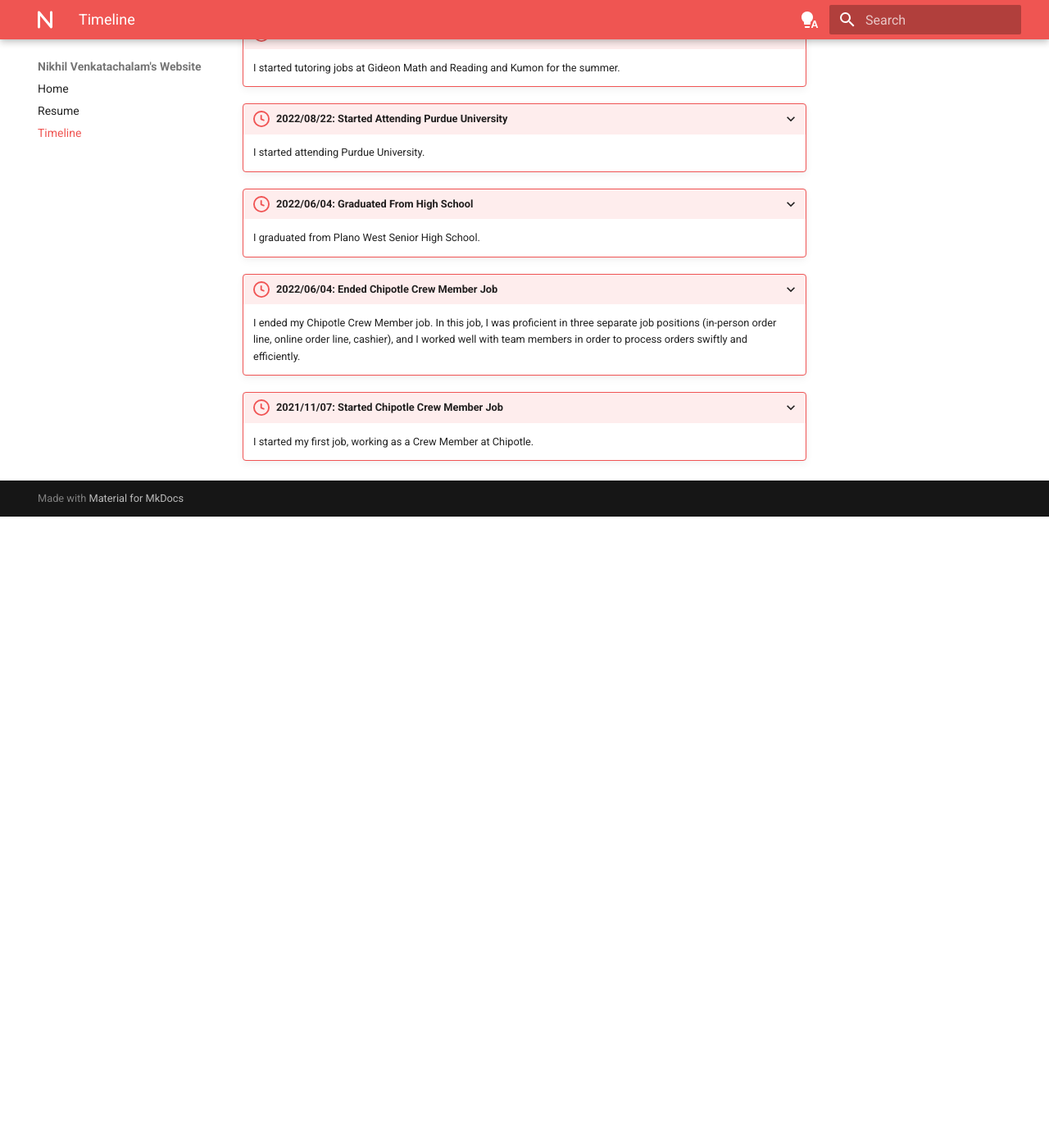
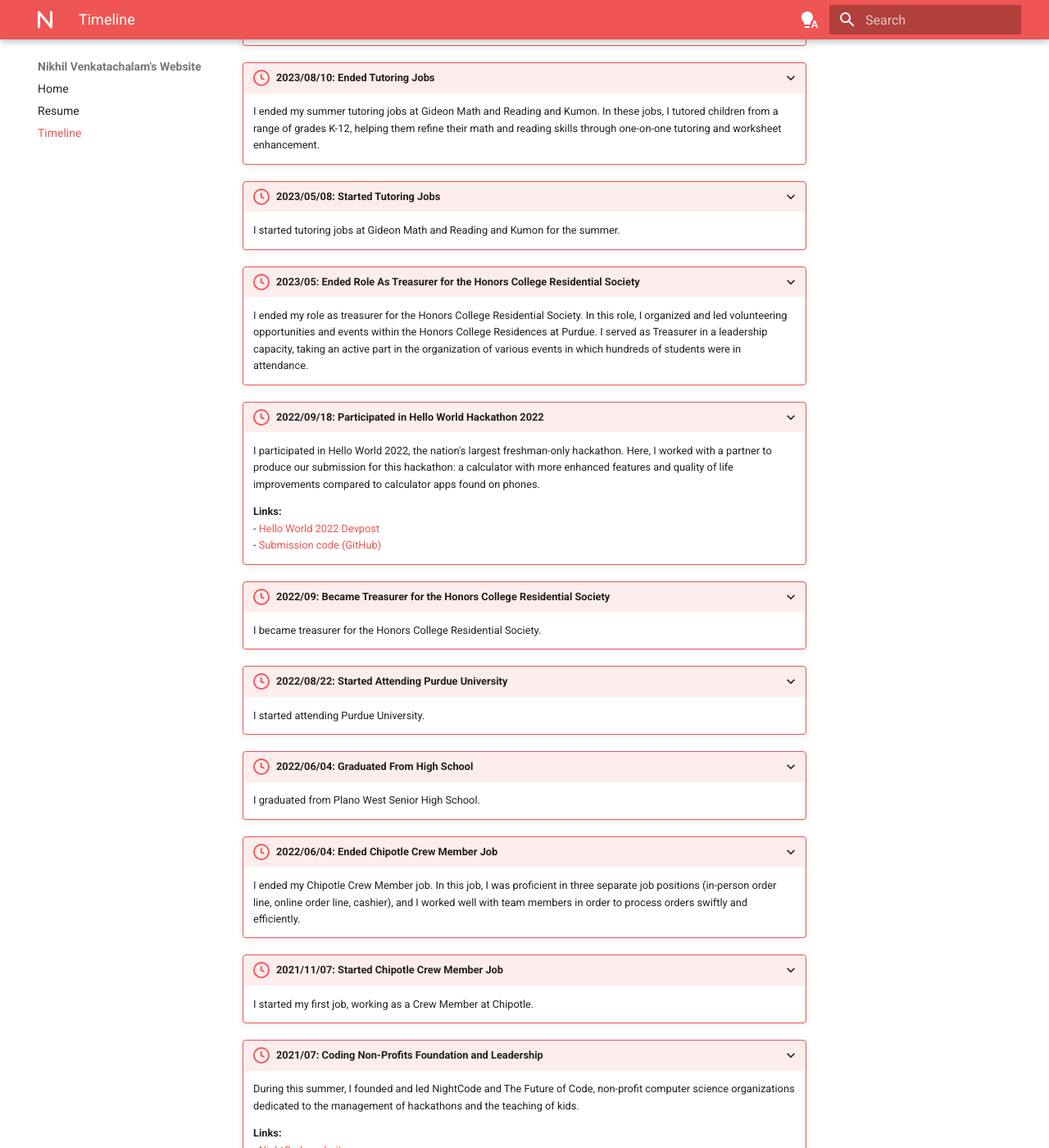
Before and after one commit to heatstroke1234/resume-static-site, an MkDocs documentation site: the page built from docs/timeline.md, in a window 1280 px wide and 1400 px high, scrolled down 2886 px. Shown: the whole window at 82% size. Built offline with MkDocs 1.6.1 and Material for MkDocs 9.7.7, drawn with Linux system fonts in a browser that asks for light colours; before the commit the page ends 3516 px from its top, so only the background shows below that; some of the changed text lies outside the part shown.

Commit message:
more timeline updates

```diff
--- a/docs/timeline.md
+++ b/docs/timeline.md
@@ -44,6 +44,14 @@ Here's what's been going on with me lately.
 ???+ timeline "2024/11/21: Started Stealth Startup Internship"
 
     I started working for a stealth startup based around a generative AI meal planner app. So far, I've designed and developed a meal planner program and recipe book that creates a customized meal plan viewable in calendar format based on user preferences. To accomplish this, I've utilized Next.js for frontend, TypeScript-based Supabase Edge Functions (with Supabase database and Google OAuth authentication) for backend, and GPT-4.1-mini for meal plan generation, all deployed via AWS Amplify.
+
+
+???+ timeline "2024/10/27: Mentored in Hello World Hackathon 2024"
+
+    I mentored participants in Hello World 2024, the nation's largest freshman-only hackathon. Here, I helped participants troubleshoot their submissions, using my skills in various programming languages to help solve various coding problems and fix bugs.
+
+    **Links:**
+    - [Hello World 2024 Devpost](https://hello-world-2024.devpost.com)
 
 
 ???+ timeline "2024/08/19: Started Undergraduate Data Science Researcher Job"
@@ -117,6 +125,25 @@ Here's what's been going on with me lately.
     I started tutoring jobs at Gideon Math and Reading and Kumon for the summer.
 
 
+???+ timeline "2023/05: Ended Role As Treasurer for the Honors College Residential Society"
+
+    I ended my role as treasurer for the Honors College Residential Society. In this role, I organized and led volunteering opportunities and events within the Honors College Residences at Purdue. I served as Treasurer in a leadership capacity, taking an active part in the organization of various events in which hundreds of students were in attendance.
+
+
+???+ timeline "2022/09/18: Participated in Hello World Hackathon 2022"
+
+    I participated in Hello World 2022, the nation's largest freshman-only hackathon. Here, I worked with a partner to produce our submission for this hackathon: a calculator with more enhanced features and quality of life improvements compared to calculator apps found on phones.
+
+    **Links:**
+    - [Hello World 2022 Devpost](https://devpost.com/software/smart-calculator-purel0?_gl=1*14wbrt6*_gcl_au*MjA1MTgzNjg4NC4xNzUzNDcyODAy*_ga*Njc2NDc1MTg3LjE3NTM0NzI4MDI.*_ga_0YHJK3Y10M*czE3NTM0NzI4MDIkbzEkZzEkdDE3NTM0NzM4MTIkajUzJGwwJGgw)
+    - [Submission code (GitHub)](https://github.com/heatstroke1234/smart-calculator)
+
+
+???+ timeline "2022/09: Became Treasurer for the Honors College Residential Society"
+
+    I became treasurer for the Honors College Residential Society.
+
+
 ???+ timeline "2022/08/22: Started Attending Purdue University"
 
     I started attending Purdue University.
@@ -135,3 +162,22 @@ Here's what's been going on with me lately.
 ???+ timeline "2021/11/07: Started Chipotle Crew Member Job"
 
     I started my first job, working as a Crew Member at Chipotle.
+
+
+???+ timeline "2021/07: Coding Non-Profits Foundation and Leadership"
+
+    During this summer, I founded and led NightCode and The Future of Code, non-profit computer science organizations dedicated to the management of hackathons and the teaching of kids.
+
+    **Links:**
+    - [NightCode website](https://nightcode.vercel.app)
+    - [NightCode Summer Hackathon Devpost](https://nightcode-2021.devpost.com)
+
+
+???+ timeline "2021/01/11: Achieved Eagle Rank in Troop 747"
+
+    I achieved the Eagle Rank in Boy Scouts, the highest rank available for scouts.
+
+
+???+ timeline "2020/06: Completed Eagle Project"
+
+    During this summer, I developed and executed a three-phase project, working with the City of Plano and Boy Scout Troop 747. I worked directly with the Plano, Texas city government to design and execute electronic acceptances from residents, which was a first for the city.
```
